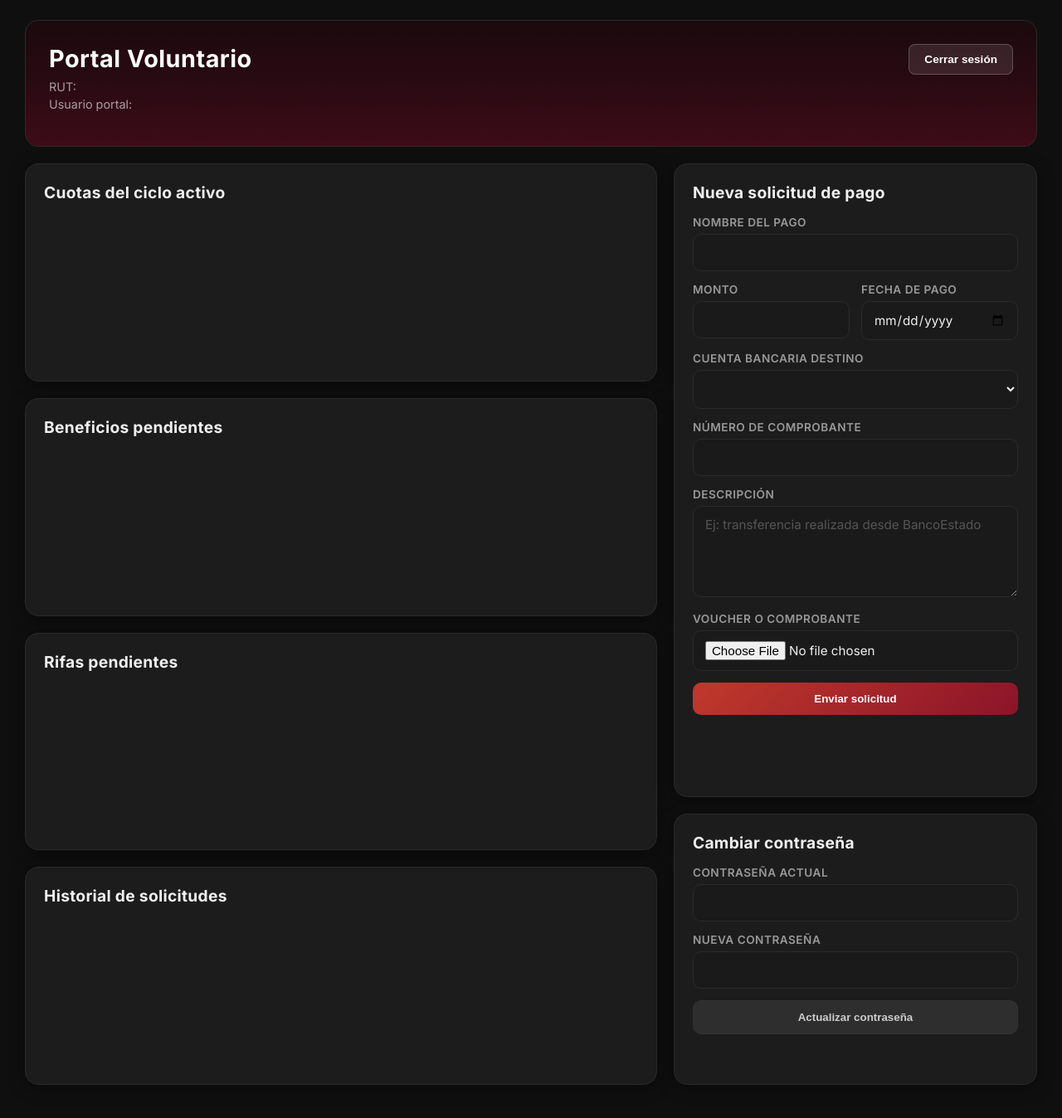
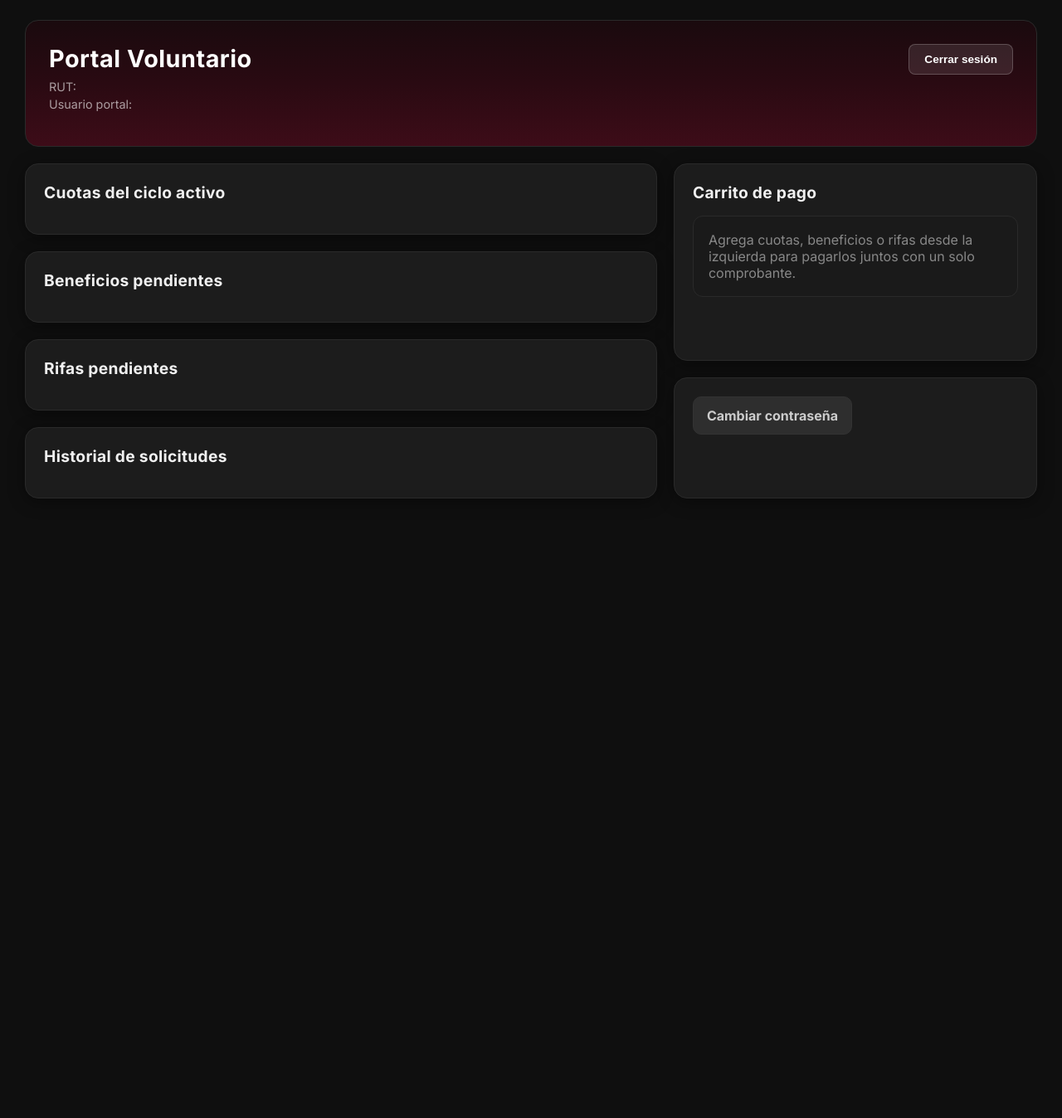
Before and after one commit to hildenX/sistema-bomberos1, a Django app: page /portal/panel/ in a window 1280 px wide. Shown: the whole page at 83% size. After the commit the page ends 601 px from the top, so only its background shows below. Run offline with Django 5.2, Linux system fonts and the light colour scheme; lists and menus that the app fills with data are empty.

Commit message:
feat: carrito de pagos combinados con auto-suma de cuotas atrasadas en el portal

```diff
--- a/static/js/portal-voluntario.js
+++ b/static/js/portal-voluntario.js
@@ -50,86 +50,106 @@
     }
 
     let dashboardCache = null;
-    let editSolicitudId = null;
+    let carrito = [];
 
-    function openForm(config) {
-        editSolicitudId = config.editSolicitudId || null;
-        document.getElementById('solicitudTitulo').textContent = config.title;
-        document.getElementById('tipo_pago').value = config.tipo_pago;
-        document.getElementById('nombre_pago').value = config.nombre_pago || '';
-        document.getElementById('monto_solicitado').value = config.monto_solicitado || '';
-        document.getElementById('fecha_pago').value = config.fecha_pago || new Date().toISOString().slice(0, 10);
-        document.getElementById('descripcion').value = config.descripcion || '';
-        document.getElementById('numero_comprobante').value = config.numero_comprobante || '';
-        document.getElementById('cuota_mes').value = config.cuota_mes || '';
-        document.getElementById('cuota_anio').value = config.cuota_anio || '';
-        document.getElementById('asignacion_beneficio_id').value = config.asignacion_beneficio_id || '';
-        document.getElementById('asignacion_rifa_id').value = config.asignacion_rifa_id || '';
-        document.getElementById('tipo_pago_beneficio').value = config.tipo_pago_beneficio || 'normal';
-        document.getElementById('cantidad').value = config.cantidad || 1;
-        document.getElementById('tipoBloqueCuota').style.display = config.tipo_pago === 'cuota' ? 'block' : 'none';
-        document.getElementById('tipoBloqueBeneficio').style.display = config.tipo_pago === 'beneficio' ? 'block' : 'none';
-        document.getElementById('tipoBloqueRifa').style.display = config.tipo_pago === 'rifa' ? 'block' : 'none';
-        document.getElementById('solicitudFormPanel').scrollIntoView({ behavior: 'smooth', block: 'start' });
+    function claveItem(tipo, ref) {
+        return `${tipo}:${ref}`;
+    }
+
+    function renderCarrito() {
+        const vacio = document.getElementById('carritoVacio');
+        const itemsDiv = document.getElementById('carritoItems');
+        const totalDiv = document.getElementById('carritoTotal');
+        const form = document.getElementById('solicitudForm');
+
+        if (!carrito.length) {
+            vacio.style.display = 'block';
+            itemsDiv.innerHTML = '';
+            totalDiv.style.display = 'none';
+            form.style.display = 'none';
+            return;
+        }
+
+        vacio.style.display = 'none';
+        form.style.display = 'grid';
+
+        itemsDiv.innerHTML = carrito.map((item) => `
+            <article class="request-card">
+                <div>
+                    <h4>${item.nombre_pago}</h4>
+                    <p>${money(item.monto)}</p>
+                </div>
+                <button class="danger-btn" onclick="quitarDelCarrito('${item.clave}')">Quitar</button>
+            </article>
+        `).join('');
+
+        const total = carrito.reduce((sum, item) => sum + item.monto, 0);
+        totalDiv.style.display = 'block';
+        totalDiv.textContent = `Total a pagar: ${money(total)}`;
+
+        if (!document.getElementById('fecha_pago').value) {
+            document.getElementById('fecha_pago').value = new Date().toISOString().slice(0, 10);
+        }
+    }
+
+    function agregarAlCarrito(item) {
+        if (carrito.some((existing) => existing.clave === item.clave)) return;
+        carrito.push(item);
+        renderCarrito();
     }
 
     function bindDashboardActions() {
-        window.prepararCuotaPortal = (mes, anio, monto) => {
-            openForm({
-                title: `Solicitar pago cuota ${String(mes).padStart(2, '0')}/${anio}`,
+        window.quitarDelCarrito = (clave) => {
+            carrito = carrito.filter((item) => item.clave !== clave);
+            renderCarrito();
+        };
+
+        window.agregarCuotaCarrito = (mes, anio, monto) => {
+            agregarAlCarrito({
+                clave: claveItem('cuota', `${anio}-${mes}`),
                 tipo_pago: 'cuota',
                 nombre_pago: `Cuota ${String(mes).padStart(2, '0')}/${anio}`,
-                monto_solicitado: monto,
+                monto,
                 cuota_mes: mes,
                 cuota_anio: anio,
             });
+
+            const atrasadas = (dashboardCache.cuotas.pendientes || [])
+                .filter((c) => (c.anio < anio) || (c.anio === anio && c.mes < mes));
+            if (atrasadas.length) {
+                atrasadas.forEach((c) => agregarAlCarrito({
+                    clave: claveItem('cuota', `${c.anio}-${c.mes}`),
+                    tipo_pago: 'cuota',
+                    nombre_pago: `Cuota ${String(c.mes).padStart(2, '0')}/${c.anio}`,
+                    monto: c.monto,
+                    cuota_mes: c.mes,
+                    cuota_anio: c.anio,
+                }));
+                const ok = document.getElementById('solicitudOk');
+                const nombres = atrasadas.map((c) => `${String(c.mes).padStart(2, '0')}/${c.anio}`).join(', ');
+                ok.textContent = `Se agregaron también las cuotas atrasadas: ${nombres}.`;
+            }
         };
 
-        window.prepararBeneficioPortal = (id, nombre, montoPendiente, precioNormal, precioExtra, disponibles) => {
-            openForm({
-                title: `Solicitar pago beneficio ${nombre}`,
+        window.agregarBeneficioCarrito = (id, nombre, montoPendiente) => {
+            agregarAlCarrito({
+                clave: claveItem('beneficio', id),
                 tipo_pago: 'beneficio',
                 nombre_pago: nombre,
-                monto_solicitado: precioNormal,
+                monto: montoPendiente,
                 asignacion_beneficio_id: id,
+                tipo_pago_beneficio: 'normal',
                 cantidad: 1,
-                tipo_pago_beneficio: 'normal',
-            });
-            const cantidadInput = document.getElementById('cantidad');
-            const tipoPagoBeneficio = document.getElementById('tipo_pago_beneficio');
-            const montoInput = document.getElementById('monto_solicitado');
-
-            function recalc() {
-                const qty = Math.max(parseInt(cantidadInput.value || '1', 10), 1);
-                const tipo = tipoPagoBeneficio.value;
-                const precio = tipo === 'extra' ? precioExtra : precioNormal;
-                if (tipo === 'normal' && qty > disponibles) {
-                    cantidadInput.value = disponibles;
-                }
-                montoInput.value = (Math.max(parseInt(cantidadInput.value || '1', 10), 1) * precio).toString();
-            }
-
-            cantidadInput.onchange = recalc;
-            tipoPagoBeneficio.onchange = recalc;
-        };
-
-        window.prepararRifaPortal = (id, nombre, montoPendiente) => {
-            openForm({
-                title: `Solicitar pago rifa ${nombre}`,
-                tipo_pago: 'rifa',
-                nombre_pago: nombre,
-                monto_solicitado: montoPendiente,
-                asignacion_rifa_id: id,
             });
         };
 
-        window.editarSolicitudPortal = async (solicitudId) => {
-            const solicitud = dashboardCache.solicitudes.find((item) => item.id === solicitudId);
-            if (!solicitud) return;
-            openForm({
-                editSolicitudId: solicitud.id,
-                title: `Corregir solicitud #${solicitud.id}`,
-                ...solicitud,
+        window.agregarRifaCarrito = (id, nombre, montoPendiente) => {
+            agregarAlCarrito({
+                clave: claveItem('rifa', id),
+                tipo_pago: 'rifa',
+                nombre_pago: nombre,
+                monto: montoPendiente,
+                asignacion_rifa_id: id,
             });
         };
 
@@ -161,7 +181,7 @@
                     <h4>${item.nombre}</h4>
                     <p>Monto pendiente: ${money(item.monto)}</p>
                 </div>
-                <button class="primary-btn" onclick="prepararCuotaPortal(${item.mes}, ${item.anio}, ${item.monto})">Solicitar pago</button>
+                <button class="primary-btn" onclick="agregarCuotaCarrito(${item.mes}, ${item.anio}, ${item.monto})">Agregar al carrito</button>
             </article>
         `);
 
@@ -171,7 +191,7 @@
                     <h4>${item.nombre}</h4>
                     <p>Pendiente: ${money(item.monto_pendiente)} · Tarjetas disponibles: ${item.tarjetas_disponibles}</p>
                 </div>
-                <button class="primary-btn" onclick="prepararBeneficioPortal(${item.asignacion_id}, '${item.nombre.replace(/'/g, "\\'")}', ${item.monto_pendiente}, ${item.precio_por_tarjeta}, ${item.precio_tarjeta_extra}, ${item.tarjetas_disponibles})">Solicitar pago</button>
+                <button class="primary-btn" onclick="agregarBeneficioCarrito(${item.asignacion_id}, '${item.nombre.replace(/'/g, "\\'")}', ${item.monto_pendiente})">Agregar al carrito</button>
             </article>
         `);
 
@@ -181,7 +201,7 @@
                     <h4>${item.nombre}</h4>
                     <p>Pendiente: ${money(item.monto_pendiente)} · Estado: ${item.estado}</p>
                 </div>
-                ${item.puede_pagar ? `<button class="primary-btn" onclick="prepararRifaPortal(${item.asignacion_id}, '${item.nombre.replace(/'/g, "\\'")}', ${item.monto_pendiente})">Solicitar pago</button>` : `<span class="pill warning">Retira los talonarios antes de pagar</span>`}
+                ${item.puede_pagar ? `<button class="primary-btn" onclick="agregarRifaCarrito(${item.asignacion_id}, '${item.nombre.replace(/'/g, "\\'")}', ${item.monto_pendiente})">Agregar al carrito</button>` : `<span class="pill warning">Retira los talonarios antes de pagar</span>`}
             </article>
         `);
 
@@ -201,6 +221,8 @@
         cuentaSelect.innerHTML = '<option value="">Seleccione cuenta destino</option>' + data.dashboard.cuentas_bancarias.map((item) =>
             `<option value="${item.id}">${item.nombre} · ${item.banco} · ${item.numero_cuenta || 'sin número'}</option>`
         ).join('');
+
+        renderCarrito();
     }
 
     async function initPanel() {
@@ -216,45 +238,27 @@
             const error = document.getElementById('solicitudError');
             const ok = document.getElementById('solicitudOk');
             error.textContent = '';
-            ok.textContent = '';
+
+            if (!carrito.length) {
+                error.textContent = 'Agrega al menos un item al carrito.';
+                return;
+            }
 
             const formData = new FormData(form);
-            const endpoint = editSolicitudId ? `/api/portal/solicitudes/${editSolicitudId}/` : '/api/portal/solicitudes/';
-            const method = 'POST';
+            formData.set('items', JSON.stringify(carrito));
 
             try {
-                await request(endpoint, {
-                    method,
+                await request('/api/portal/solicitudes/grupo/', {
+                    method: 'POST',
                     body: formData,
                 });
-                ok.textContent = editSolicitudId ? 'Solicitud corregida y reenviada.' : 'Solicitud enviada correctamente.';
+                ok.textContent = 'Solicitud enviada correctamente.';
                 form.reset();
-                editSolicitudId = null;
+                carrito = [];
+                renderCarrito();
                 await loadDashboard();
             } catch (err) {
                 error.textContent = err.message;
-            }
-        });
-
-        document.getElementById('passwordForm').addEventListener('submit', async (event) => {
-            event.preventDefault();
-            const form = event.currentTarget;
-            const msg = document.getElementById('passwordMsg');
-            msg.textContent = '';
-            try {
-                await request('/api/portal/auth/change-password/', {
-                    method: 'POST',
-                    headers: { 'Content-Type': 'application/json' },
-                    body: JSON.stringify({
-                        current_password: form.current_password.value,
-                        new_password: form.new_password.value,
-                    })
-                });
-                msg.textContent = 'Contraseña actualizada.';
-                form.reset();
-                await loadDashboard();
-            } catch (err) {
-                msg.textContent = err.message;
             }
         });
     }
--- a/templates/portal_voluntario/panel.html
+++ b/templates/portal_voluntario/panel.html
@@ -96,48 +96,16 @@
 
             <div class="stack">
                 <section id="solicitudFormPanel" class="panel">
-                    <h2 id="solicitudTitulo">Nueva solicitud de pago</h2>
-                    <form id="solicitudForm" enctype="multipart/form-data">
-                        <input id="tipo_pago" name="tipo_pago" type="hidden">
-                        <input id="cuota_mes" name="cuota_mes" type="hidden">
-                        <input id="cuota_anio" name="cuota_anio" type="hidden">
-                        <input id="asignacion_beneficio_id" name="asignacion_beneficio_id" type="hidden">
-                        <input id="asignacion_rifa_id" name="asignacion_rifa_id" type="hidden">
+                    <h2>Carrito de pago</h2>
+                    <div id="carritoVacio" class="empty-state">Agrega cuotas, beneficios o rifas desde la izquierda para pagarlos juntos con un solo comprobante.</div>
+                    <div id="carritoItems"></div>
+                    <div id="carritoTotal" style="display:none; margin-top:10px; font-weight:700; font-size:1.1rem;"></div>
 
+                    <form id="solicitudForm" enctype="multipart/form-data" style="display:none; margin-top:16px;">
                         <div>
-                            <label for="nombre_pago">Nombre del pago</label>
-                            <input id="nombre_pago" name="nombre_pago" required>
+                            <label for="fecha_pago">Fecha de pago</label>
+                            <input id="fecha_pago" name="fecha_pago" type="date" required>
                         </div>
-
-                        <div class="field-row">
-                            <div>
-                                <label for="monto_solicitado">Monto</label>
-                                <input id="monto_solicitado" name="monto_solicitado" type="number" min="1" required>
-                            </div>
-                            <div>
-                                <label for="fecha_pago">Fecha de pago</label>
-                                <input id="fecha_pago" name="fecha_pago" type="date" required>
-                            </div>
-                        </div>
-
-                        <div id="tipoBloqueBeneficio" style="display:none">
-                            <div class="field-row">
-                                <div>
-                                    <label for="tipo_pago_beneficio">Tipo de rendición</label>
-                                    <select id="tipo_pago_beneficio" name="tipo_pago_beneficio">
-                                        <option value="normal">Normal</option>
-                                        <option value="extra">Extra</option>
-                                    </select>
-                                </div>
-                                <div>
-                                    <label for="cantidad">Cantidad</label>
-                                    <input id="cantidad" name="cantidad" type="number" min="1" value="1">
-                                </div>
-                            </div>
-                        </div>
-
-                        <div id="tipoBloqueCuota" style="display:none" class="empty-state">Se enviará la cuota seleccionada del ciclo activo.</div>
-                        <div id="tipoBloqueRifa" style="display:none" class="empty-state">Adjunta el comprobante del pago realizado para la rifa.</div>
 
                         <div>
                             <label for="cuenta_bancaria_destino_id">Cuenta bancaria destino</label>
@@ -156,7 +124,7 @@
 
                         <div>
                             <label for="comprobante">Voucher o comprobante</label>
-                            <input id="comprobante" name="comprobante" type="file" accept="image/*,application/pdf">
+                            <input id="comprobante" name="comprobante" type="file" accept="image/*,application/pdf" required>
                         </div>
 
                         <button class="primary-btn" type="submit">Enviar solicitud</button>
@@ -166,23 +134,11 @@
                 </section>
 
                 <section class="panel">
-                    <h2>Cambiar contraseña</h2>
-                    <form id="passwordForm">
-                        <div>
-                            <label for="current_password">Contraseña actual</label>
-                            <input id="current_password" name="current_password" type="password" required>
-                        </div>
-                        <div>
-                            <label for="new_password">Nueva contraseña</label>
-                            <input id="new_password" name="new_password" type="password" required>
-                        </div>
-                        <button class="secondary-btn" type="submit">Actualizar contraseña</button>
-                        <div id="passwordMsg" class="form-msg"></div>
-                    </form>
+                    <a class="secondary-btn" href="/portal/cambiar-clave/" style="display:inline-block; text-decoration:none; text-align:center;">Cambiar contraseña</a>
                 </section>
             </div>
         </div>
     </div>
-    <script src="{% static 'js/portal-voluntario.js' %}"></script>
+    <script src="{% static 'js/portal-voluntario.js' %}?v=2"></script>
 </body>
 </html>
```
